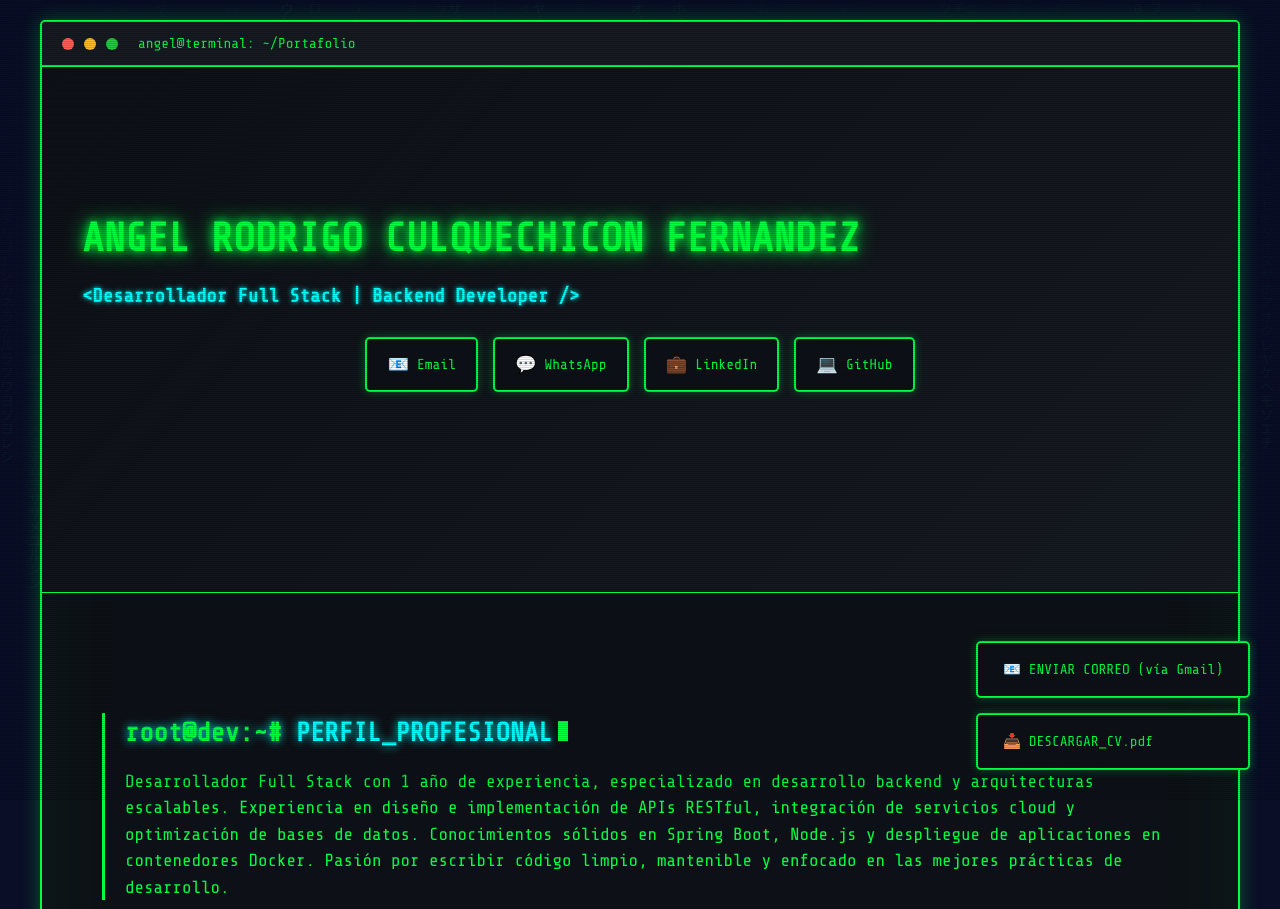
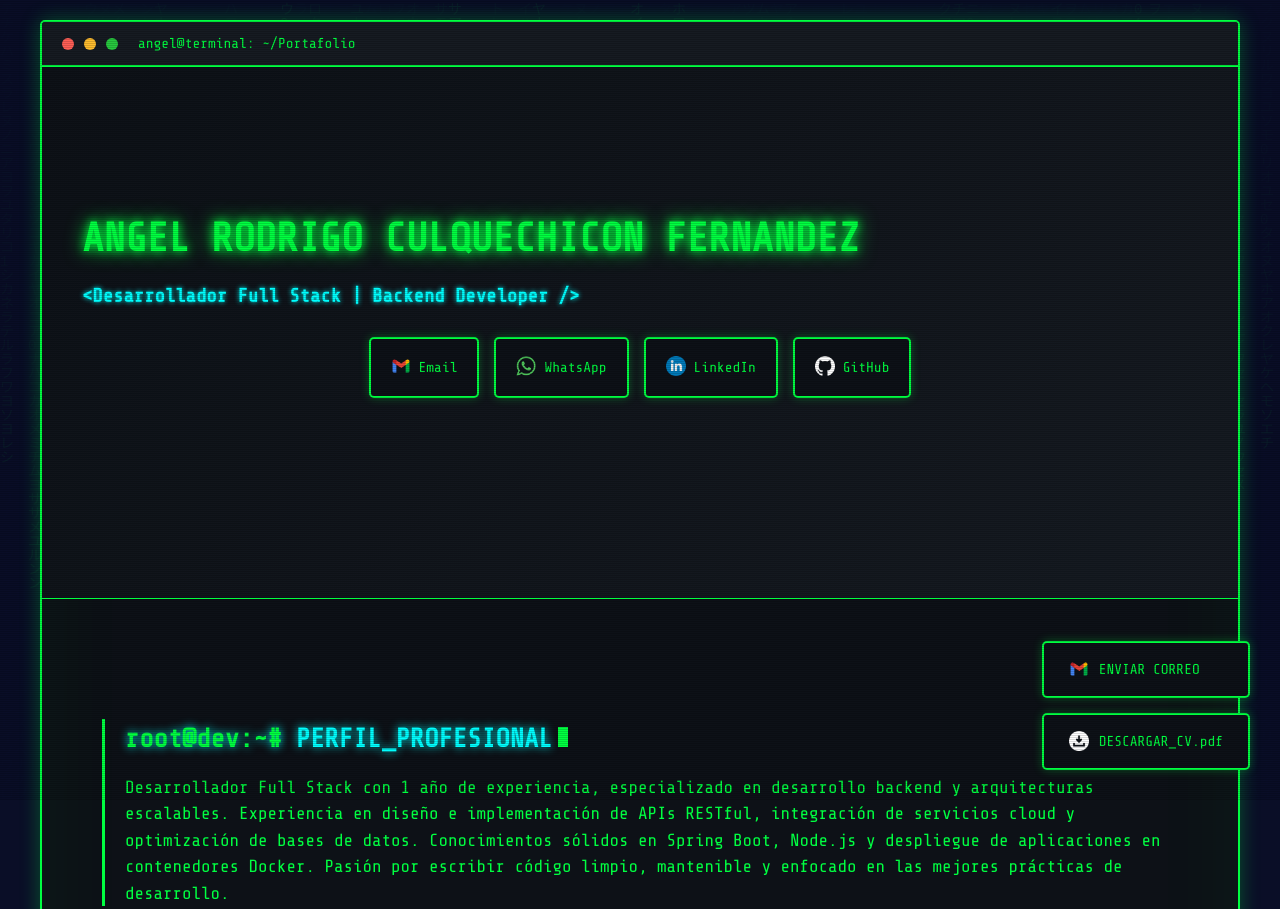
Before and after one commit to angelRodrigo1606/Cv, a plain HTML site: page index.html in a window 1280 px wide. Shown: the top 909 px of the page. Drawn offline with nearby package versions, Linux system fonts and the light colour scheme.

Commit message:
se agregaron los iconos

```diff
--- a/index.html
+++ b/index.html
@@ -25,19 +25,31 @@
             <h2 class="subtitle">&lt;Desarrollador Full Stack | Backend Developer /&gt;</h2>
             <div class="contact-info">
                 <a href="https://mail.google.com/mail/?view=cm&fs=1&to=angelrodrigo160600@gmail.com&su=Contacto%20desde%20CV&body=Hola%20Angel,%0D%0A%0D%0AMe%20gustaría%20contactarte..." class="contact-btn" target="_blank">
-                    <span class="btn-icon">📧</span>
+                    <span class="btn-icon">
+                        <!-- Icono de Gmail centralo vertical-->
+                        <img src="public/gmail.ico" alt="icono de Gmail" style="width: 20px; height: 20px; margin-top: 5px; ">
+                    </span>
                     <span>Email</span>
                 </a>
                 <a href="https://wa.me/51958381714" class="contact-btn" target="_blank">
-                    <span class="btn-icon">💬</span>
+                    <span class="btn-icon">
+                        <!-- Icono de WhatsApp centralo vertical-->
+                        <img src="public/whatsapp.ico" alt="icono de WhatsApp" style="width: 20px; height: 20px; margin-top: 5px; ">
+                    </span>
                     <span>WhatsApp</span>
                 </a>
                 <a href="https://www.linkedin.com/in/angel-rodrigo-culquechicon-fernandez-2ba878385/" class="contact-btn" target="_blank">
-                    <span class="btn-icon">💼</span>
+                    <span class="btn-icon">
+                        <!-- Icono de LinkedIn centralo vertical-->
+                        <img src="public/linkedin.ico" alt="icono de LinkedIn" style="width: 20px; height: 20px; margin-top: 5px; ">
+                    </span>
                     <span>LinkedIn</span>
                 </a>
                 <a href="https://github.com/angelrodrigo1606" class="contact-btn" target="_blank">
-                    <span class="btn-icon">💻</span>
+                    <span class="btn-icon">
+                        <!-- Icono de GitHub centralo vertical-->
+                        <img src="public/github.ico" alt="icono de GitHub" style="width: 20px; height: 20px; margin-top: 5px; filter: invert(1);">
+                    </span>
                     <span>GitHub</span>
                 </a>
             </div>
@@ -154,10 +166,12 @@
         <a href="https://mail.google.com/mail/?view=cm&fs=1&to=angelrodrigo160600@gmail.com&su=Contacto%20desde%20CV&body=Hola%20Angel,%0D%0A%0D%0AMe%20gustaría%20contactarte..."
            class="action-btn"
            target="_blank">
-            📧 ENVIAR CORREO (vía Gmail)
+            <img src="public/gmail.ico" alt="imagen de Gmail" style="width: 20px; height: 20px; margin-top: 0px; ">
+           ENVIAR CORREO
         </a>
         <a href="./public/CV-angel.pdf" download="CV-angel.pdf" class="action-btn">
-            📥 DESCARGAR_CV.pdf
+            <img src="public/download.ico" alt="imagen de descarga" style="width: 20px; height: 20px; margin-top: 0px; filter: invert(1); ">
+             DESCARGAR_CV.pdf
         </a>
     </div>
     <script src="script.js"></script>
```
